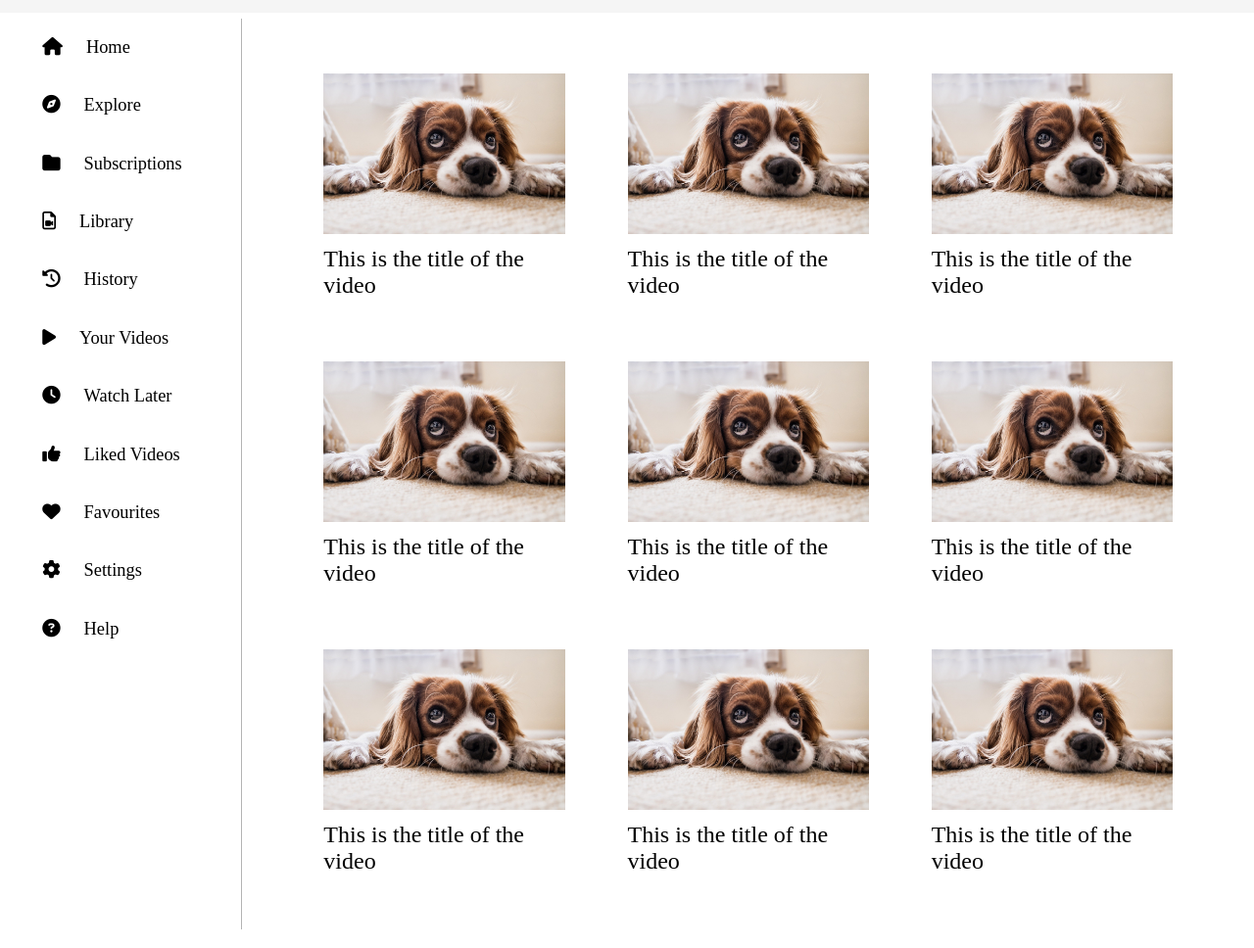
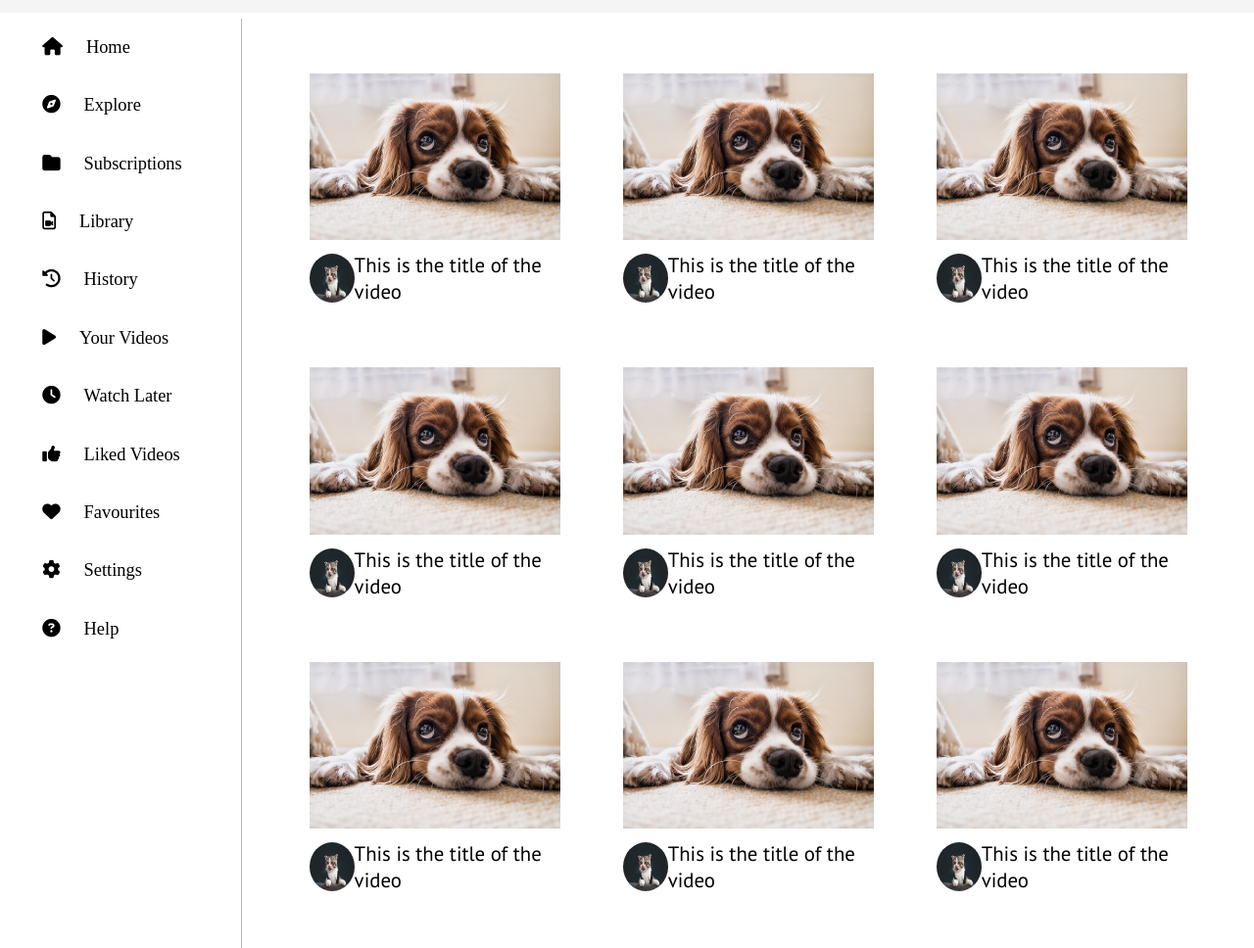
Before and after one commit to pritisthasarkar/youtube_clone1, a plain HTML site: page index.html in a window 1280 px wide. Shown: the part 66-1034 px from the top of the page at 98% size. Drawn offline with nearby package versions, Linux system fonts and the light colour scheme.

Commit message:
profile added

```diff
--- a/index.html
+++ b/index.html
@@ -48,39 +48,66 @@
         <div class="videos">
             <div>
                 <img src="pics/dog.jpg" alt="">
-                <div>This is the title of the video</div>
+                <div>
+                    <img src="pics/cat.jpg" alt="">
+                    This is the title of the video
+                </div>
             </div>
             <div>
                 <img src="pics/dog.jpg" alt="">
-                <div>This is the title of the video</div>
+                <div>
+                    <img src="pics/cat.jpg" alt="">
+                    This is the title of the video
+                </div>
             </div>
             <div>
                 <img src="pics/dog.jpg" alt="">
-                <div>This is the title of the video</div>
+                <div>
+                    <img src="pics/cat.jpg" alt="">
+                    This is the title of the video
+                </div>
             </div>
             <div>
                 <img src="pics/dog.jpg" alt="">
-                <div>This is the title of the video</div>
+                <div>
+                    <img src="pics/cat.jpg" alt="">
+                    This is the title of the video
+                </div>
             </div>
             <div>
                 <img src="pics/dog.jpg" alt="">
-                <div>This is the title of the video</div>
+                <div>
+                    <img src="pics/cat.jpg" alt="">
+                    This is the title of the video
+                </div>
             </div>
             <div>
                 <img src="pics/dog.jpg" alt="">
-                <div>This is the title of the video</div>
+                <div>
+                    <img src="pics/cat.jpg" alt="">
+                    This is the title of the video
+                </div>
             </div>
             <div>
                 <img src="pics/dog.jpg" alt="">
-                <div>This is the title of the video</div>
+                <div>
+                    <img src="pics/cat.jpg" alt="">
+                    This is the title of the video
+                </div>
             </div>
             <div>
                 <img src="pics/dog.jpg" alt="">
-                <div>This is the title of the video</div>
+                <div>
+                    <img src="pics/cat.jpg" alt="">
+                    This is the title of the video
+                </div>
             </div>
             <div>
                 <img src="pics/dog.jpg" alt="">
-                <div>This is the title of the video</div>
+                <div>
+                    <img src="pics/cat.jpg" alt="">
+                    This is the title of the video
+                </div>
             </div>
         </div>
     </section>
--- a/style.css
+++ b/style.css
@@ -90,7 +90,7 @@ li:hover{
     margin: 0 1.5rem;
 }
 .videos>div{
-    width: 25%;
+    width: 26%;
     margin: 2rem;
 }
 .videos img{
@@ -102,8 +102,17 @@ li:hover{
     flex-wrap: wrap;
     width: 80%;
     justify-content: center;
+    font-family: 'PT Sans', sans-serif;
 }
 .videos>div>div{
-    font-size: 1.5rem;
-    margin-top: 0.5rem
+    font-size: 1.3rem;
+    margin-top: 0.5rem;
+    display: flex;
+    justify-content: space-between;
+    align-items: center;
 }
+.videos>div>div img{
+    width: 18%;
+    height: 50px;
+    border-radius: 50%;
+}
```
Also changed, not shown: pics/cat.jpg (added).
